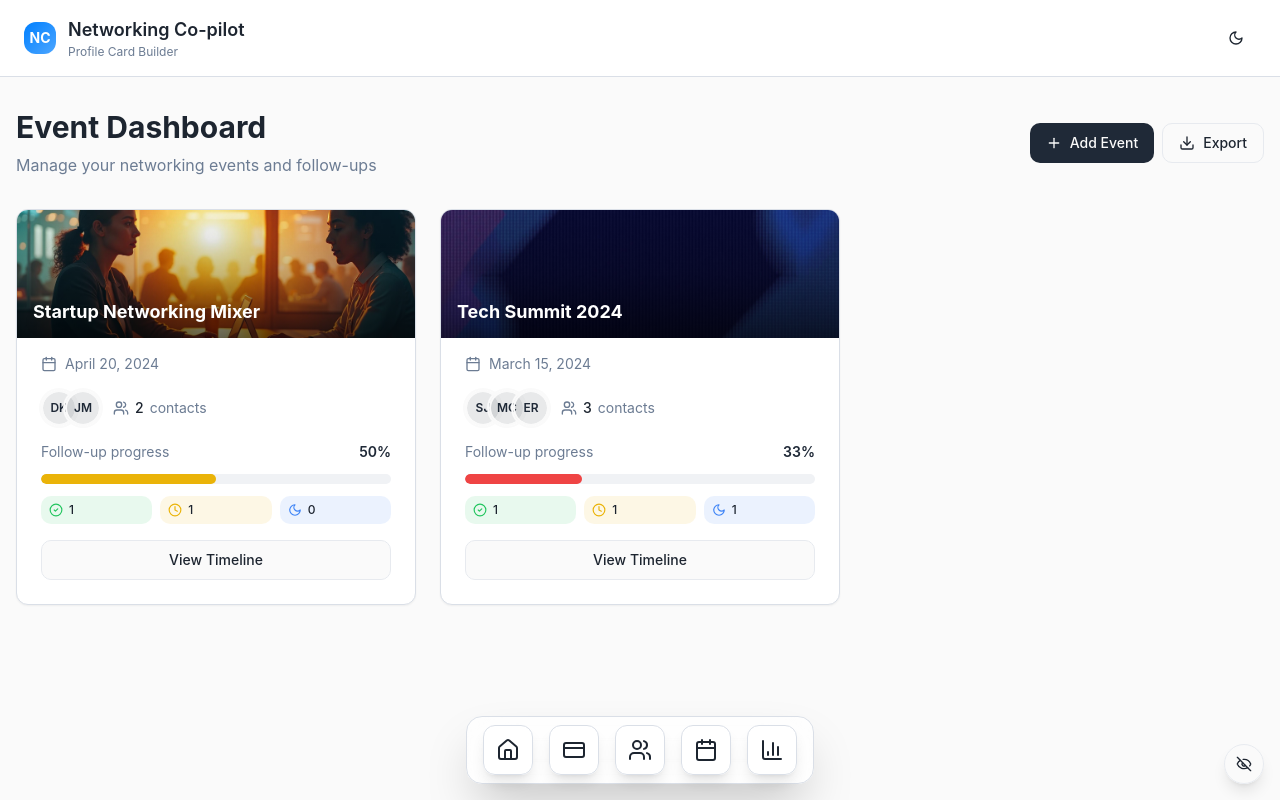
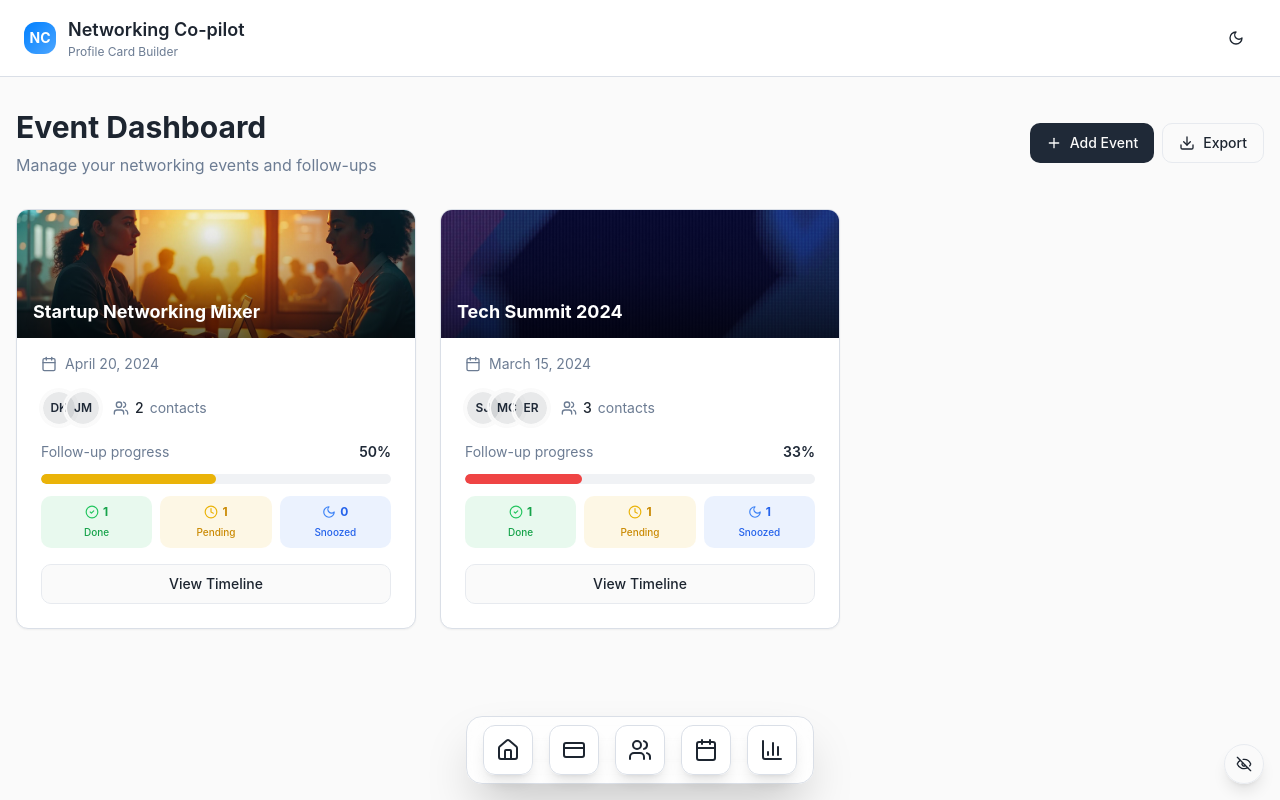
Before and after one commit to aishatcarim/cardflip-creator, a React (Vite) app: page /events in a window 1280 px wide. Built offline with nearby package versions, Linux system fonts and the light colour scheme; the HTML template or start-up script is replaced by a standard one.

Commit message:
Refactor Event Dashboard UI

```diff
--- a/src/components/Events/EventCard.tsx
+++ b/src/components/Events/EventCard.tsx
@@ -114,17 +114,26 @@ export const EventCard = ({ event, onViewTimeline, index }: EventCardProps) => {
 
               {/* Status Breakdown */}
               <div className="grid grid-cols-3 gap-2 text-xs">
-                <div className="flex items-center gap-1.5 px-2 py-1.5 rounded-md bg-green-500/10">
-                  <CheckCircle2 className="h-3.5 w-3.5 text-green-500" />
-                  <span className="font-medium">{event.followUpStats.done}</span>
+                <div className="flex flex-col items-center gap-1 px-2 py-2 rounded-md bg-green-500/10">
+                  <div className="flex items-center gap-1">
+                    <CheckCircle2 className="h-3.5 w-3.5 text-green-500" />
+                    <span className="font-bold text-green-600">{event.followUpStats.done}</span>
+                  </div>
+                  <span className="text-[10px] text-green-600 font-medium">Done</span>
                 </div>
-                <div className="flex items-center gap-1.5 px-2 py-1.5 rounded-md bg-yellow-500/10">
-                  <Clock className="h-3.5 w-3.5 text-yellow-500" />
-                  <span className="font-medium">{event.followUpStats.pending}</span>
+                <div className="flex flex-col items-center gap-1 px-2 py-2 rounded-md bg-yellow-500/10">
+                  <div className="flex items-center gap-1">
+                    <Clock className="h-3.5 w-3.5 text-yellow-500" />
+                    <span className="font-bold text-yellow-600">{event.followUpStats.pending}</span>
+                  </div>
+                  <span className="text-[10px] text-yellow-600 font-medium">Pending</span>
                 </div>
-                <div className="flex items-center gap-1.5 px-2 py-1.5 rounded-md bg-blue-500/10">
-                  <Moon className="h-3.5 w-3.5 text-blue-500" />
-                  <span className="font-medium">{event.followUpStats.snoozed}</span>
+                <div className="flex flex-col items-center gap-1 px-2 py-2 rounded-md bg-blue-500/10">
+                  <div className="flex items-center gap-1">
+                    <Moon className="h-3.5 w-3.5 text-blue-500" />
+                    <span className="font-bold text-blue-600">{event.followUpStats.snoozed}</span>
+                  </div>
+                  <span className="text-[10px] text-blue-600 font-medium">Snoozed</span>
                 </div>
               </div>
             </div>
--- a/src/store/eventsStore.ts
+++ b/src/store/eventsStore.ts
@@ -1,5 +1,7 @@
 import { create } from 'zustand';
 import { persist } from 'zustand/middleware';
+import conferenceBanner from '@/assets/event-banners/conference-default.jpg';
+import meetupBanner from '@/assets/event-banners/meetup-default.jpg';
 
 export interface Event {
   id: string;
@@ -27,7 +29,7 @@ const mockEvents: Event[] = [
     description: 'Annual technology conference featuring the latest innovations in AI, cloud computing, and software development.',
     date: '2024-03-15',
     location: 'San Francisco Convention Center',
-    imageUrl: '/src/assets/event-banners/conference-default.jpg',
+    imageUrl: conferenceBanner,
     createdAt: '2024-03-01T10:00:00.000Z',
   },
   {
@@ -36,7 +38,7 @@ const mockEvents: Event[] = [
     description: 'Connect with founders, investors, and innovators in the startup ecosystem.',
     date: '2024-04-20',
     location: 'Silicon Valley Hub',
-    imageUrl: '/src/assets/event-banners/meetup-default.jpg',
+    imageUrl: meetupBanner,
     createdAt: '2024-04-01T10:00:00.000Z',
   },
 ];
```
